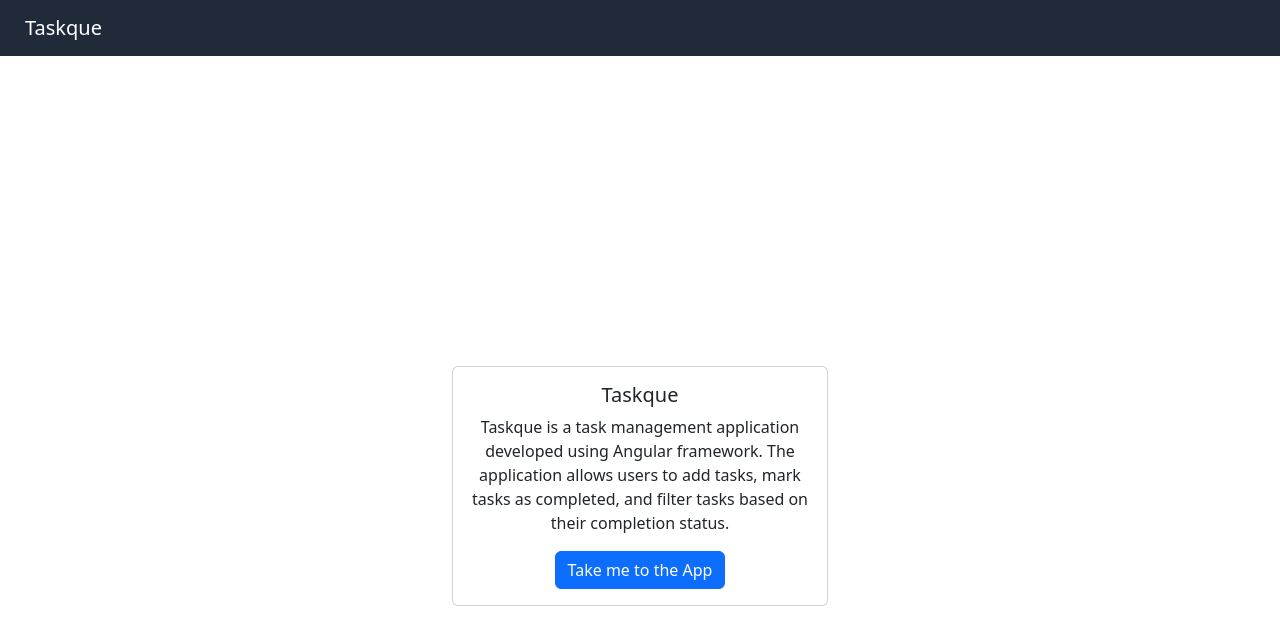
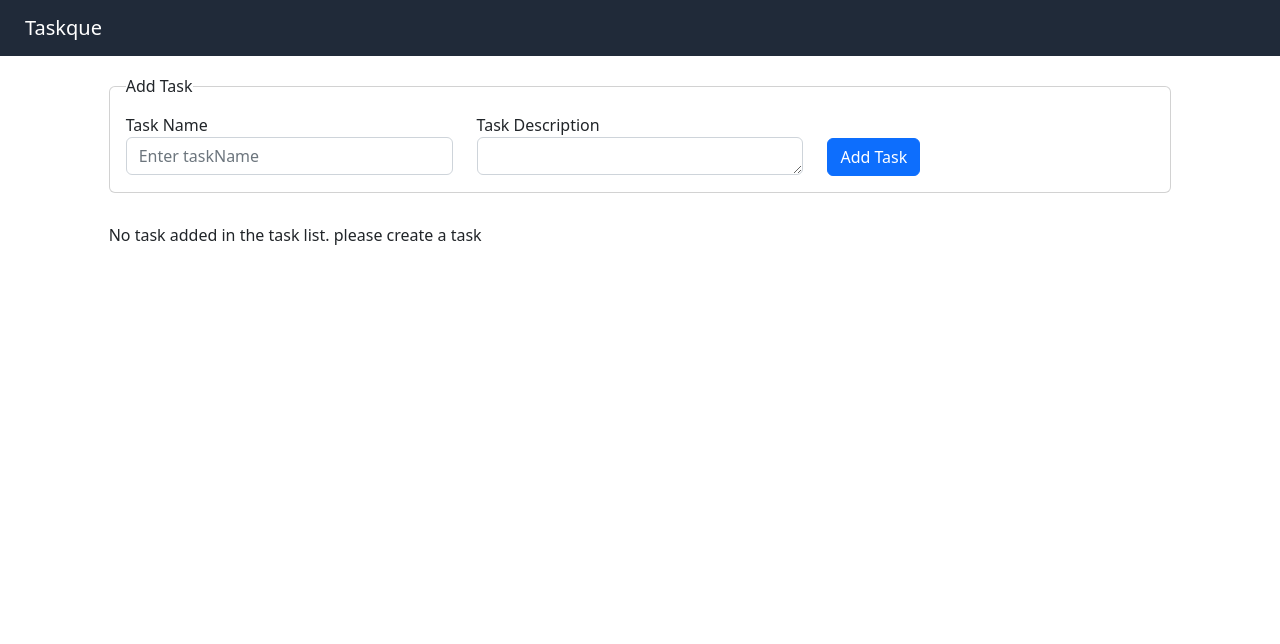
Before and after one commit to justinthadathil/Taskque, an Angular app: page / in a window 1280 px wide. Before the commit this address led to /Welcome. Shown: the top 644 px of the page. Built offline with nearby package versions, Linux system fonts and the light colour scheme.

Commit message:
refactor code

```diff
--- a/src/app/app.component.html
+++ b/src/app/app.component.html
@@ -1,4 +1,4 @@
 <nav class="navbar navbar-light marBottom bgco">
   <a class="navbar-brand exta" href="#">Taskque</a>
 </nav>
-<router-outlet></router-outlet>
+<app-app-listing></app-app-listing>
--- a/src/app/app.module.ts
+++ b/src/app/app.module.ts
@@ -1,6 +1,5 @@
 import { NgModule } from '@angular/core';
 import { BrowserModule } from '@angular/platform-browser';
-import { AppRoutingModule } from './app-routing.module';
 import { AppComponent } from './app.component';
 import { NgbModule } from '@ng-bootstrap/ng-bootstrap';
 import { FormsModule, ReactiveFormsModule } from '@angular/forms';
@@ -8,7 +7,6 @@ import { ToastrModule } from 'ngx-toastr';
 import { BrowserAnimationsModule } from '@angular/platform-browser/animations';
 
 //components
-import { AppWelcomeComponent } from './components/app-welcome/app-welcome.component';
 import { AppListingComponent } from './components/app-listing/app-listing.component';
 import { AppCreateTaskComponent } from './components/app-create-task/app-create-task.component';
 import { AppFilterComponent } from './components/app-filter/app-filter.component';
@@ -16,14 +14,12 @@ import { AppFilterComponent } from './components/app-filter/app-filter.component
 @NgModule({
   declarations: [
     AppComponent,
-    AppWelcomeComponent,
     AppListingComponent,
     AppCreateTaskComponent,
     AppFilterComponent
   ],
   imports: [
     BrowserModule,
-    AppRoutingModule,
     NgbModule,
     ReactiveFormsModule,
     FormsModule,
--- a/src/app/components/app-welcome/app-welcome.component.html
+++ /dev/null
@@ -1,15 +0,0 @@
-<div class="row row_ext">
-  <div class="col-5 col_ext">
-    <div class="card cent">
-      <div class="card-body">
-        <h5 class="card-title">Taskque</h5>
-        <p class="card-text">
-          Taskque is a task management application developed using Angular
-          framework. The application allows users to add tasks, mark tasks as
-          completed, and filter tasks based on their completion status.
-        </p>
-        <button type="button" class="btn btn-primary" routerLink="/Task-Listing">Take me to the App</button>
-      </div>
-    </div>
-  </div>
-</div>
--- a/src/app/components/app-welcome/app-welcome.component.scss
+++ /dev/null
@@ -1,15 +0,0 @@
-.col_ext{
-  display: flex;
-  width: 50vh;
-  height: 100vh;
-  justify-content: center;
-  align-items: center;
-}
-
-.row_ext{
-  justify-content: center;
-}
-
-.cent{
-  text-align: center;
-}
```
Also changed, not shown: src/app/app-routing.module.ts (deleted, +0 -25 lines), src/app/components/app-welcome/app-welcome.component.ts (deleted, +0 -10 lines).
